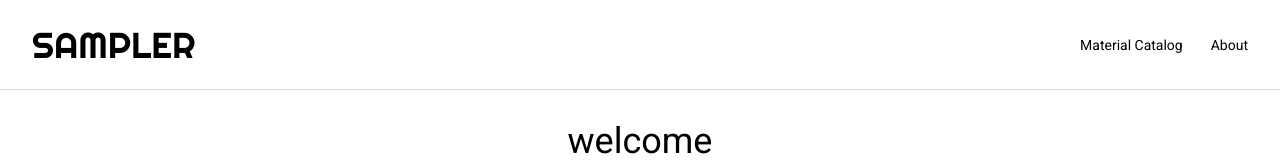
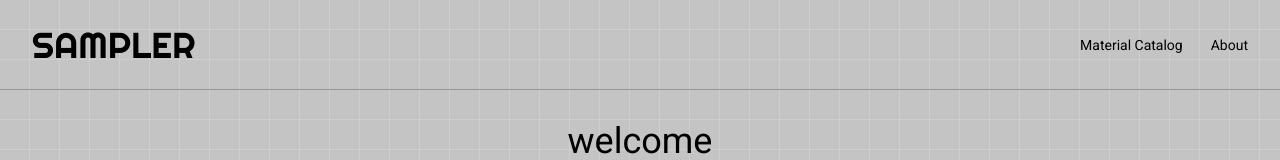
Before and after one commit to eliseco/samplersite, a Nuxt app: page / in a window 1280 px wide. Shown: the top 160 px of the page. Built offline with nearby package versions, Linux system fonts and the light colour scheme.

Commit message:
Add background grid

```diff
--- a/assets/main.css
+++ b/assets/main.css
@@ -9,10 +9,15 @@
   --rajdhani: 'Rajdhani', sans-serif;
   --righteous: 'Righteous', sans-serif;
 
-  --border-dark: black;
-  --border-light: #d9d9d9;
+  --border-dark: #979797;
+  --border-light: var(--border-dark);
   --text-dark: black;
   --text-light: white;
+
+  --grid-bg: #c4c4c4;
+  --grid-lines: rgba(245, 245, 245, 0.2);
+
+  --active-green: #05ff00;
 
   --padding: 30px;
   --topbar-height: 90px;
@@ -35,6 +40,12 @@ body {
   margin: 0;
   color: var(--text);
   font-family: var(--font-family);
+  background-position: -1px -1px;
+  background-size: 30px 30px;
+  background-color: var(--grid-bg);
+  background-image: linear-gradient(var(--grid-lines) 1px, transparent 1px),
+    linear-gradient(90deg, var(--grid-lines) 1px, transparent 1px);
+  background-repeat: repeat;
 }
 
 a:link {
```
